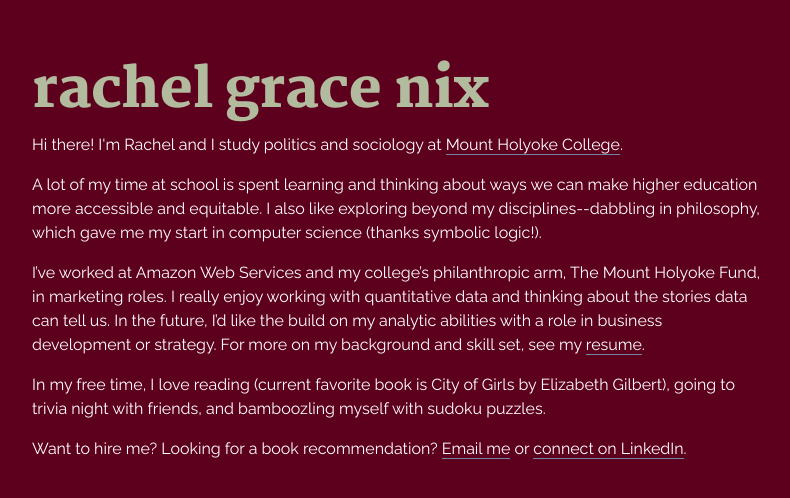
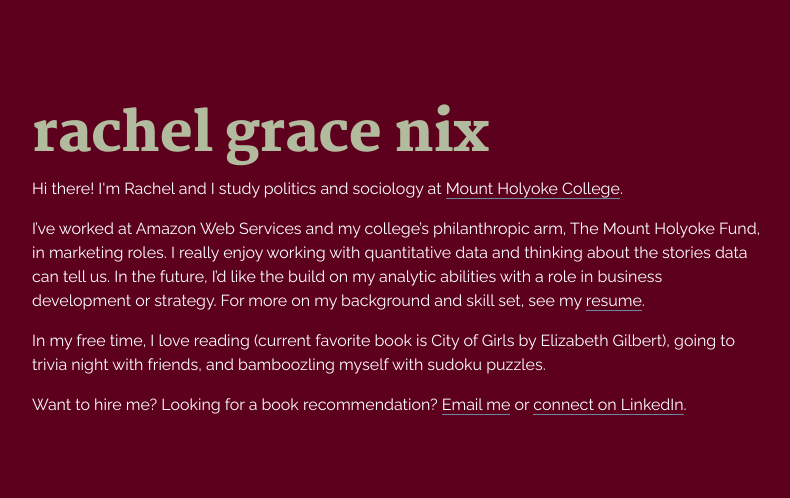
Before and after one commit to rachelnix/rachelnix.github.io, a plain HTML site: page index.html in a window 1280 px wide. Shown: the part 132-630 px from the top of the page, without its empty margins (243-1033 px from the left). Drawn offline with nearby package versions, Linux system fonts and the light colour scheme; a web font is replaced by a local one.

Commit message:
more final

```diff
--- a/index.html
+++ b/index.html
@@ -14,7 +14,7 @@
 			    <div class="col-md-8">
 			    	<h1>rachel grace nix</h1>
 					<p><span>Hi there! I'm Rachel and I study politics and sociology at <a href="https://www.mtholyoke.edu/"> Mount Holyoke College</a>.</span></p>
-          <p>A lot of my time at school is spent learning and thinking about ways we can make higher education more accessible and equitable. I also like exploring beyond my disciplines--dabbling in philosophy, which gave me my start in computer science (thanks symbolic logic!).<p>
+
             <p>I’ve worked at Amazon Web Services and my college’s philanthropic arm, The Mount Holyoke Fund, in marketing roles. I really enjoy working with quantitative data and thinking about the stories data can tell us. In the future, I’d like the build on my analytic abilities with a role in business development or strategy. For more on my background and skill set, see my <a href="RachelNixResume-3.pdf">resume</a>.<p>
           <p>In my free time, I love reading (current favorite book is City of Girls by Elizabeth Gilbert), going to trivia night with friends, and bamboozling myself with sudoku puzzles.<p>
 					<p>Want to hire me? Looking for a book recommendation? <a href="mailto:nix22r@mtholyoke.edu">Email me</a> or <a href="https://www.linkedin.com/in/rachelgracenix/">connect on LinkedIn</a>.</p>
```
Also changed, not shown: 1 other file.
